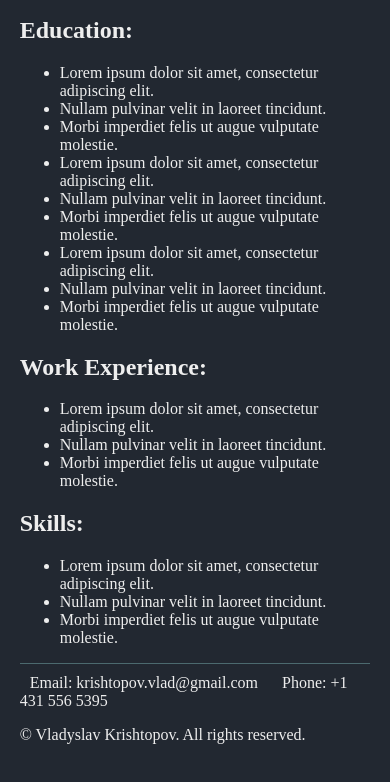
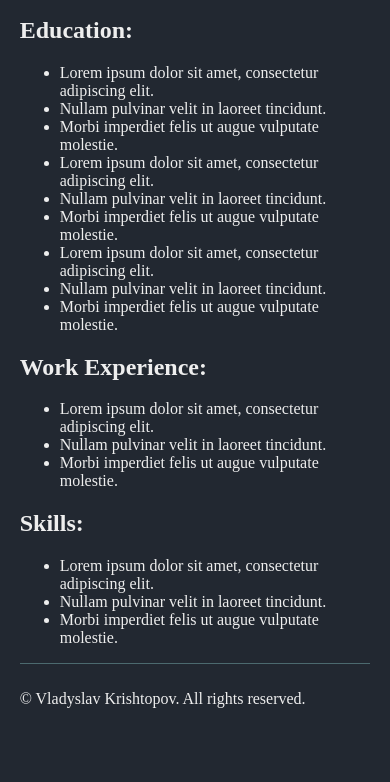
Before and after one commit to vladyslavKrishtopov/html-portfolio, a plain HTML site: page index.html in a window 390 px wide. Shown: the part 662-1444 px from the top of the page. Drawn offline with Linux system fonts and the light colour scheme.

Commit message:
Update index.html
removed email and phone number from the footer

```diff
--- a/index.html
+++ b/index.html
@@ -57,8 +57,6 @@
 
     <div id="footer-separation-line"></div>
     <footer>
-        <span>Email: krishtopov.vlad@gmail.com</span>
-        <span>Phone: +1 431 556 5395</span>
         <p>© Vladyslav Krishtopov. All rights reserved.</p>
     </footer>
 </body>
```
